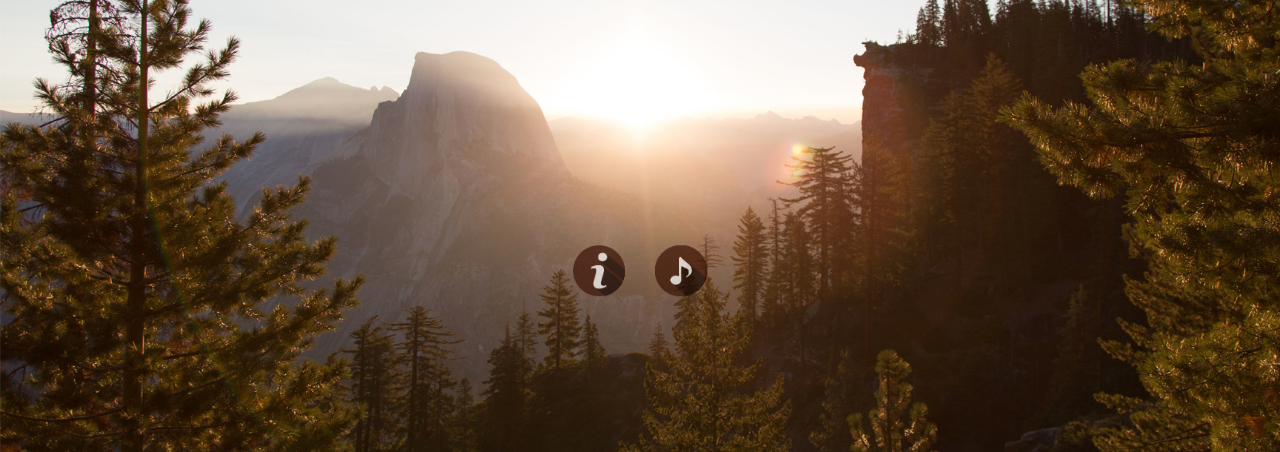
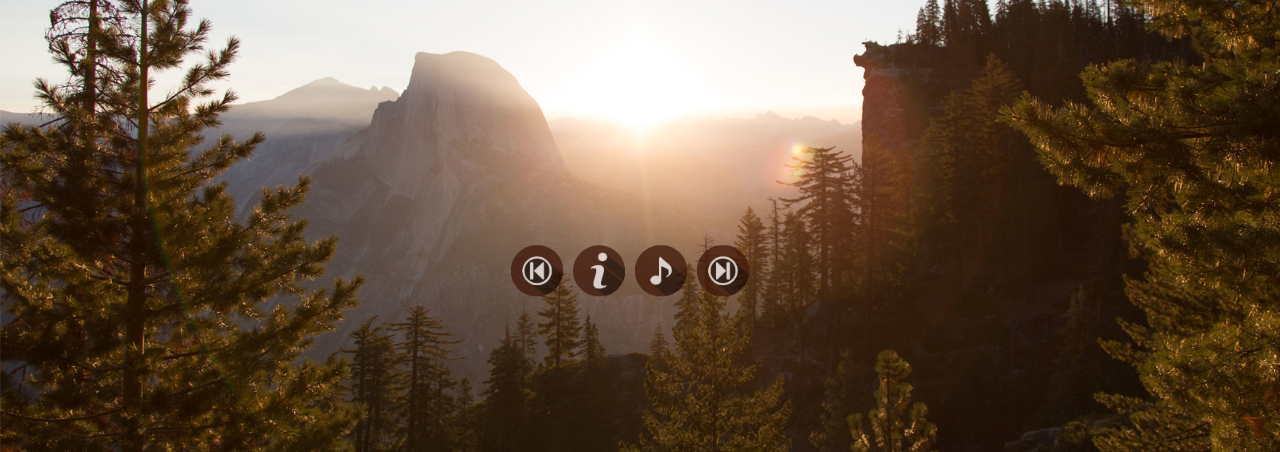
Before and after one commit to BoBLaFriteuse/Wahou, a plain HTML site: page index.html in a window 1280 px wide. Shown: the part 348-800 px from the top of the page. Drawn offline with Linux system fonts and the light colour scheme.

```diff
--- a/index.html
+++ b/index.html
@@ -16,12 +16,12 @@
                      <div id="overlay">
                          <div>
                              <p>Wahou! <br/>
-                              Colin Beal | 2016 | Photo by : <a href="https://www.instagram.com/jordanfmcqueen/">jordanfmcqueen</a></p>
+                              Colin Beal | 2016 | Photo : <a href="https://www.instagram.com/jordanfmcqueen/">jordanfmcqueen</a> <a href="http://www.svenscheuermeier.ch/info.html#%C3%9Cber%20mich">svenscheuermeier</a></p>
 
                              <a href='#' onclick='overlay()'>Fermer</a>
                          </div>
                      </div>
-
+						 <img class="rewind animated fadeIn" src="images/rewind-icon.png" alt="rewind" onclick="rwdimage()"/>
                          <img class="info animated fadeIn" src="images/info.png" alt="info" onclick="overlay()"/>
 
                          <img id="mute" class="sound animated fadeIn" src="images/sound.png" alt="" onclick="changeImage()"/>
@@ -30,6 +30,7 @@
 
                              <p>Si vous lisez cela votre navigateur ne peut lancer la piste audio    </p>
                          </audio>
+						 <img class="forward animated fadeIn" src="images/forward-icon.png" alt="forward" onclick="fwdimage()"/>
 
                 </div>
              </div>
--- a/script.js
+++ b/script.js
@@ -20,3 +20,10 @@ function overlay() {
     el = document.getElementById("overlay");
     el.style.visibility = (el.style.visibility == "visible") ? "hidden" : "visible";
 }
+
+function fwdimage(){
+    document.getElementById('hero').style.backgroundImage = "url('images/forest3.jpg')";
+}
+function rwdimage(){
+    document.getElementById('hero').style.backgroundImage = "url('images/forest2.jpg')";
+}
--- a/style.css
+++ b/style.css
@@ -15,7 +15,7 @@ body{ margin:0 0;
 }
 .info {
     width: 4% ;
-    margin-right: 20px ;
+
     animation-delay: 0.5s;
     cursor: pointer;
 }
@@ -50,7 +50,7 @@ h1 {
     padding-bottom: 50px;
     font-family: quicksand, serif;
 
-   text-shadow: 0 0 5px rgba(0,0,0,0.5);
+
 }
 
 
@@ -114,3 +114,14 @@ a:link, a:visited {
 a:hover, a:active {
     background-color: #66941c;
 }
+.rewind {
+    width: 4% ;
+    animation-delay: 0.5s;
+    cursor: pointer;
+}
+.forward {
+    width: 4% ;
+    margin-right: 20px ;
+    animation-delay: 0.5s;
+    cursor: pointer;
+}
```
Also changed, not shown: images/forest3.jpg (added), images/forward-icon.png (added), images/rewind-icon.png (added).
